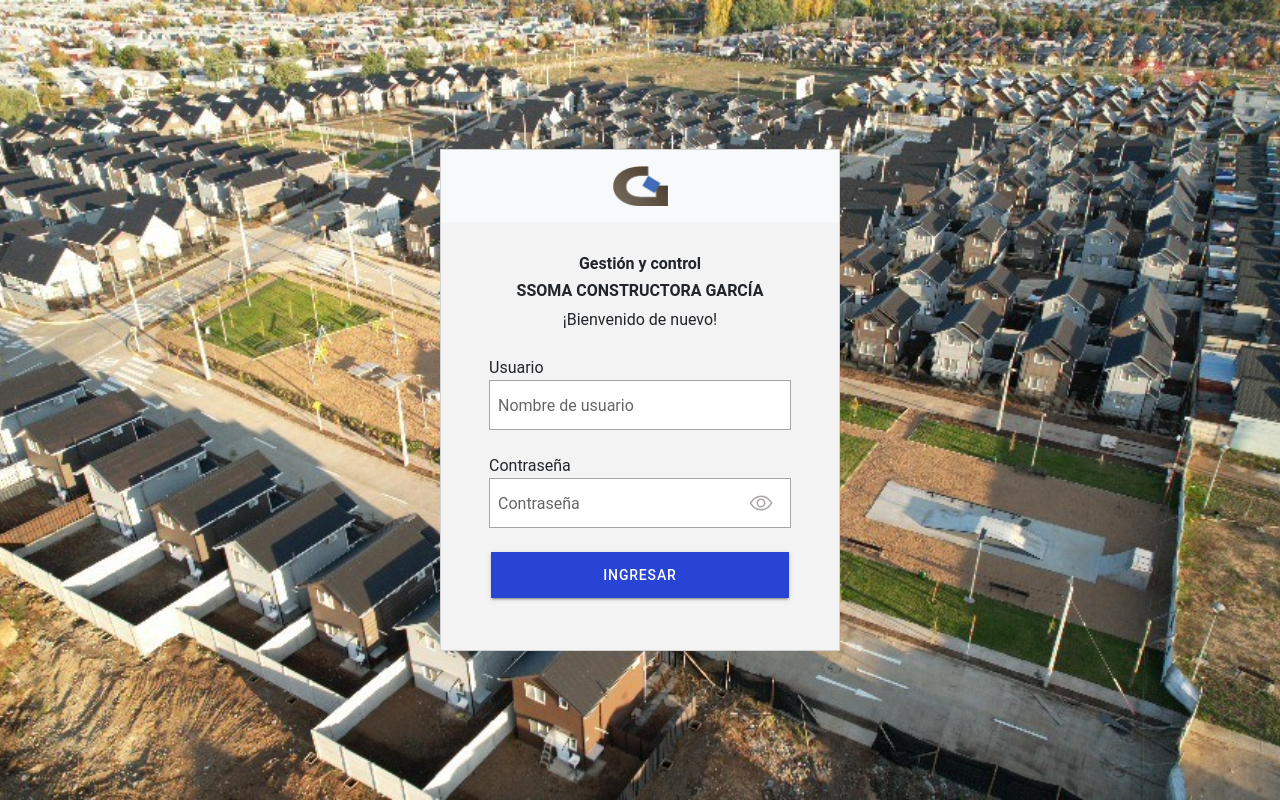
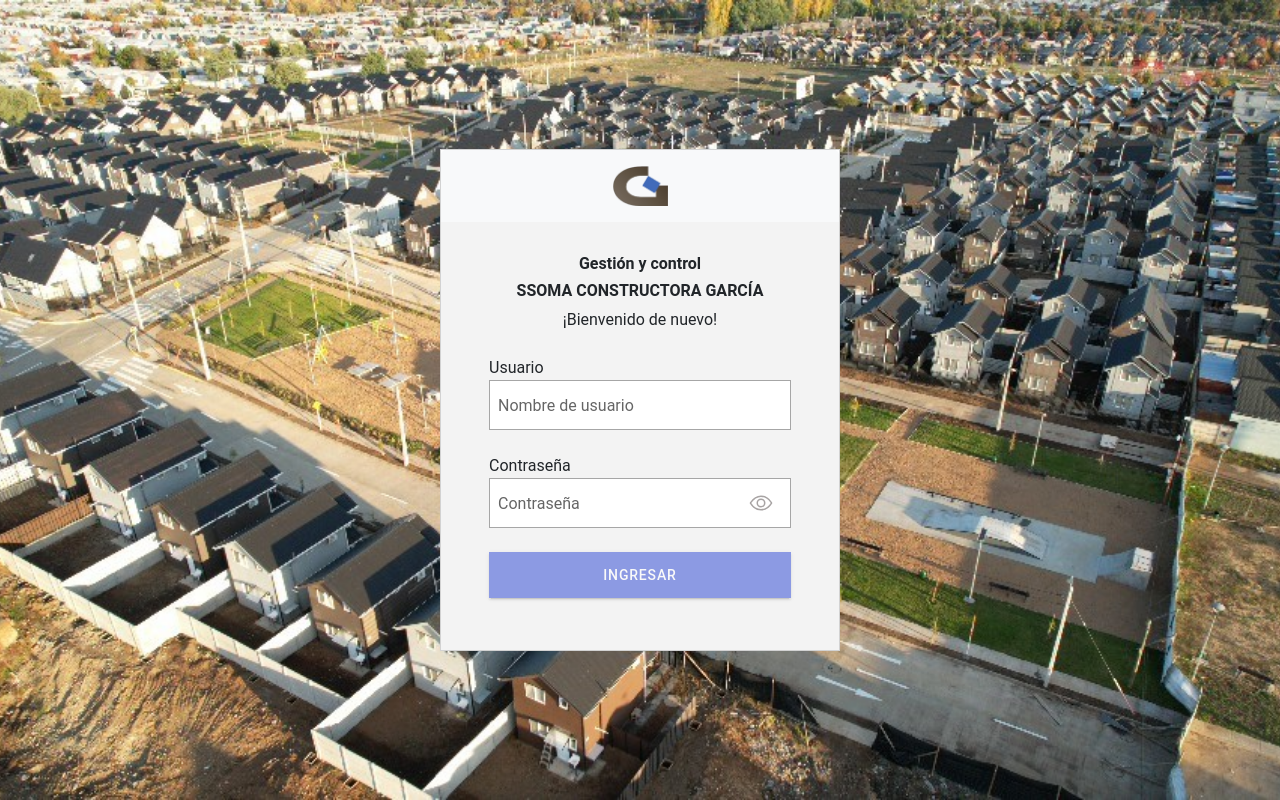
Before and after one commit to hmora1997/demo-proyecto-ionic, a React (Vite) app: page /login in a window 1280 px wide. Built offline with nearby package versions, Linux system fonts and the light colour scheme.

Commit message:
ajuste de login , y boton consulta

```diff
--- a/src/components/BotonNavegacion.jsx
+++ b/src/components/BotonNavegacion.jsx
@@ -1,18 +1,21 @@
 import React from "react";
 import { useHistory } from "react-router-dom";
 
-const BotonNavegacion = ({ texto, ruta, colorButton }) => {
+const BotonNavegacion = ({ texto, ruta, colorButton, disabled }) => {
   if (!colorButton) colorButton = "button-blue mx-0";
   const history = useHistory();
 
   const handleOnClick = () => {
-    history.push(ruta);
+    if (!disabled) {
+      history.push(ruta);
+    }
   };
 
   return (
     <button
-      className={`btn w-100 text-white px-0  mb-3 fw-bold ${colorButton} rounded-0`}
+      className={`btn w-100 text-white px-0 mb-3 fw-bold ${colorButton} rounded-0 ${disabled ? 'disabled' : ''}`}
       onClick={handleOnClick}
+      disabled={disabled}
     >
       {texto}
     </button>
--- a/src/components/Login/Login.jsx
+++ b/src/components/Login/Login.jsx
@@ -1,4 +1,4 @@
-import React, { useState, useRef } from "react";
+import React, { useState, useRef, useEffect } from "react";
 import {
   IonPage,
   IonContent,
@@ -27,6 +27,13 @@
   const history = useHistory();
   const [buttonColor, setButtonColor] = useState("blue");
   const [showPassword, setShowPassword] = useState(false);
+  const [isButtonDisabled, setIsButtonDisabled] = useState(true);
+
+  const handleInputChange = () => {
+    const username = usernameRef.current?.valueOf;
+    const password = passwordRef.current?.valueOf;
+    setIsButtonDisabled(!username || !password);
+  };
 
   const handleLogin = async (e) => {
     e.preventDefault();
@@ -98,6 +105,7 @@
                       ref={usernameRef}
                       clearInput
                       placeholder="Nombre de usuario"
+                      onIonInput={handleInputChange}
                       className=""
                     />
                   </IonItem>
@@ -109,6 +117,7 @@
                       type={showPassword ? "text" : "password"}
                       ref={passwordRef}
                       placeholder="Contraseña"
+                      onIonInput={handleInputChange}
                       className=""
                     />
                     <IonButton
@@ -116,8 +125,8 @@
                       slot="end"
                       onClick={() => setShowPassword(!showPassword)}
                     >
-                     <IonIcon
-                     className="gray-icon"
+                      <IonIcon
+                        className="gray-icon"
                         icon={showPassword ? eyeOffOutline : eyeOutline}
                         style={{ fontSize: "24px" }}
                       />
@@ -126,9 +135,8 @@
                   <IonButton
                     expand="block"
                     type="submit"
-                    className={`custom-button ${buttonColor === "red" ? "button-red" : "button-blue"
-                      }`}
-                    disabled={loading}
+                    className={`custom-button mx-0 ${buttonColor === "red" ? "button-red" : "button-blue"}`}
+                    disabled={loading || isButtonDisabled}
                   >
                     {loading ? <IonSpinner name="crescent" /> : "Ingresar"}
                   </IonButton>
--- a/src/components/MenuHome.jsx
+++ b/src/components/MenuHome.jsx
@@ -1,22 +1,28 @@
-import React from "react";
+import React, { useState } from "react";
 import { IonContent, IonPage, IonButton } from "@ionic/react";
 import BotonNavegacion from "./BotonNavegacion";
 import UsuarioActual from "./UsuarioActual";
 import "./menu-home.css";
 
 const MenuHome = () => {
+
+
   return (
-    <IonContent className=" page-color">
+    <IonContent className="page-color">
       <UsuarioActual usuario="admin@admin.cl" />
 
       <div className="container-fluid px-5 mt-4">
-        <h2 className=" mb-3">Entregar EPP o Insumos</h2>
+        <h2 className="mb-3">Entregar EPP o Insumos</h2>
 
         <BotonNavegacion
           texto="Entregar EPPs o Insumos"
           ruta="/entrega-epp-insumos"
         />
-        <BotonNavegacion texto="Consulta en Línea" ruta="/consulta" />
+        <BotonNavegacion
+          texto="Consulta en Línea"
+          ruta="/consulta"
+          disabled
+        />
       </div>
     </IonContent>
   );
```
